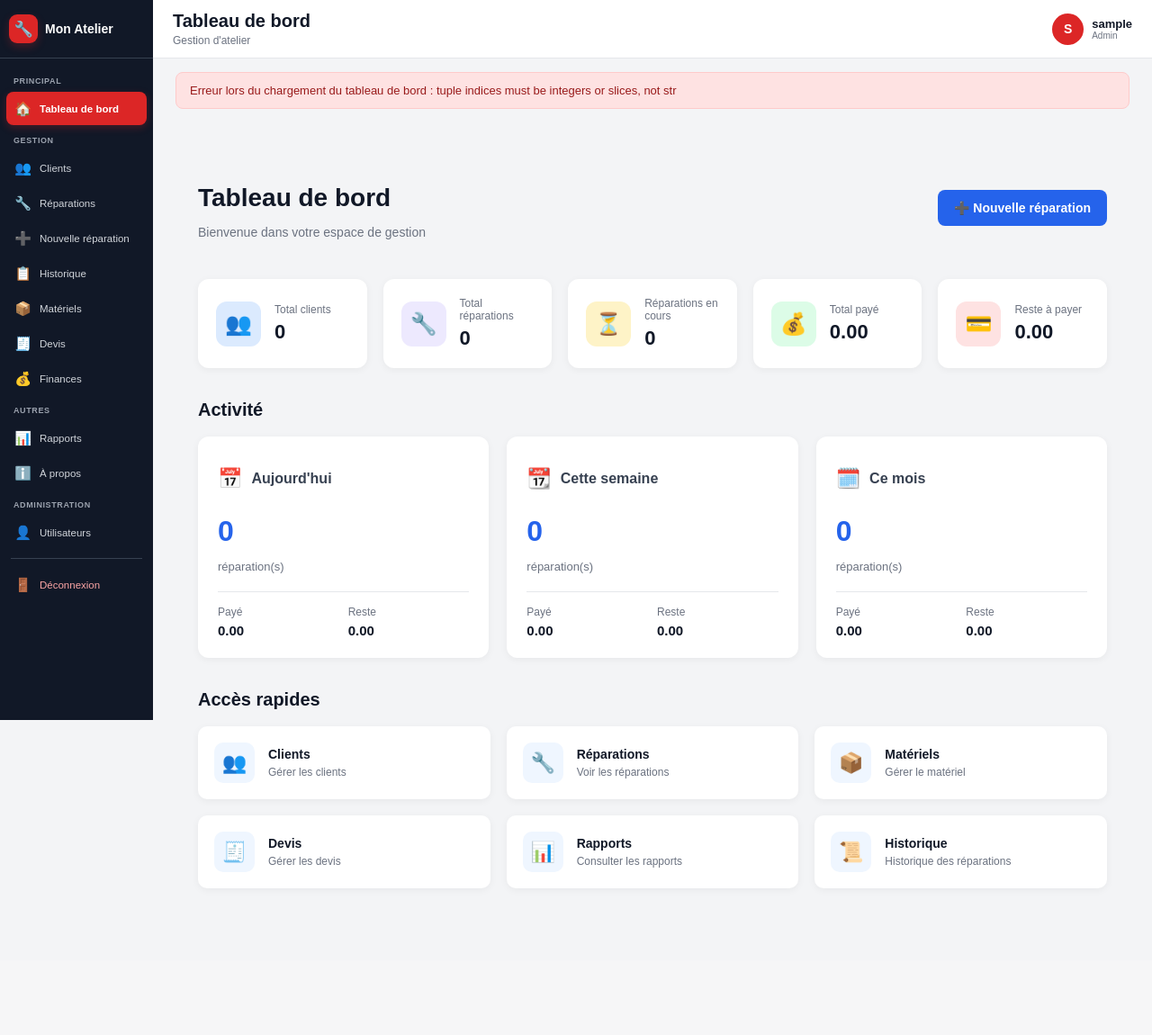
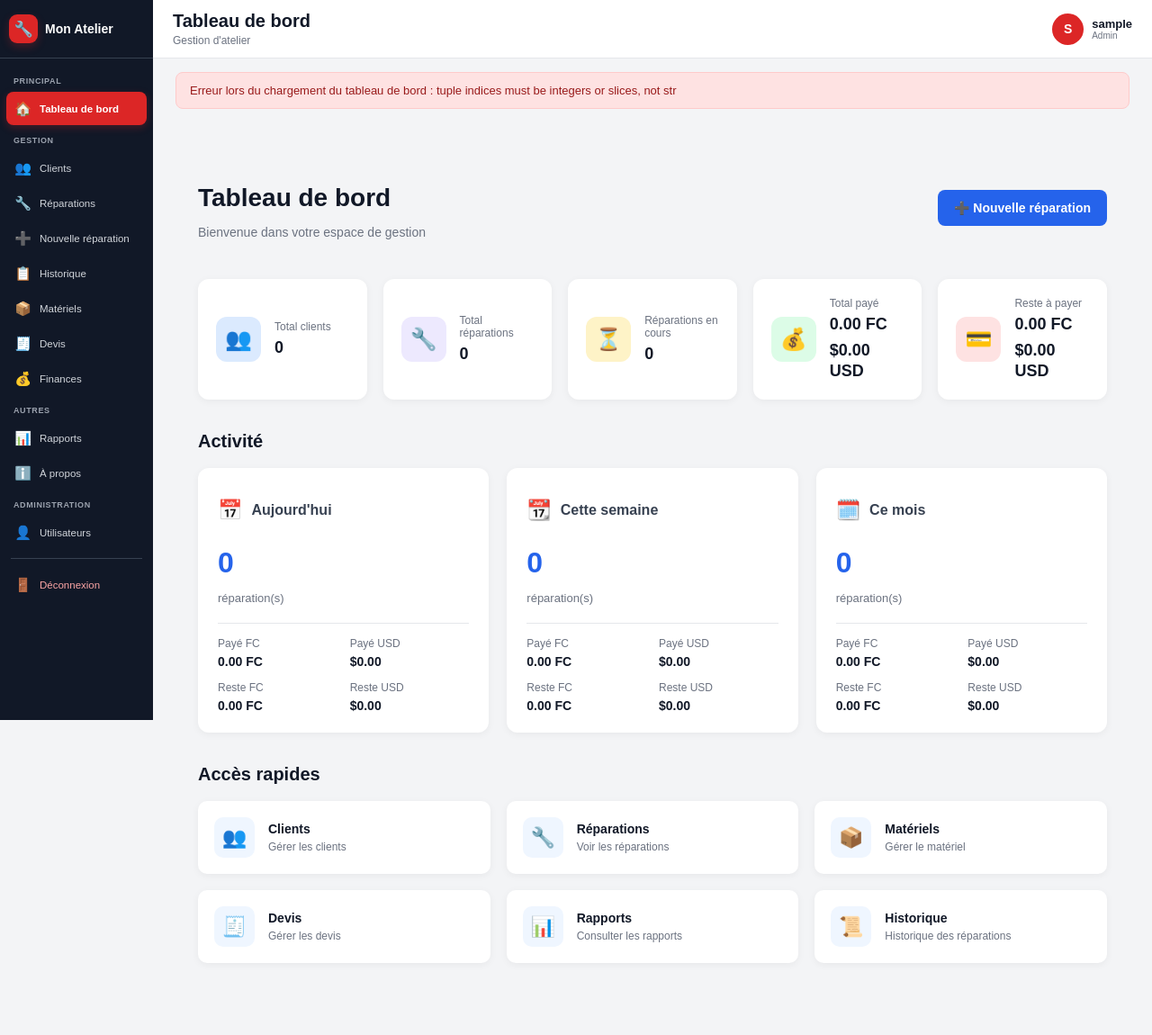
Before and after one commit to kavughe/mon-atelier, a Flask app: page / in a window 1280 px wide. Shown: the whole page at 90% size. Before the commit the page ends 964 px from the top, so only its background shows below. Run offline with Flask 3, Linux system fonts and the light colour scheme; the visitor is signed in with stand-in values (Sample User, id 1); data that the repository does not hold is empty; some libraries are stand-ins or nearby versions.

Commit message:
Mise à jour tableau de bord FC USD

```diff
--- a/templates/index.html
+++ b/templates/index.html
@@ -1,4 +1,3 @@
-
 {% extends "base.html" %}
 
 {% block title %}
@@ -44,7 +43,6 @@ Tableau de bord
     ================================== -->
 
     <div class="stats-grid">
-
 
         <!-- CLIENTS -->
 
@@ -115,9 +113,9 @@ Tableau de bord
         </div>
 
 
-        <!-- RECETTES -->
+        <!-- TOTAL PAYÉ -->
 
-        <div class="stat-card">
+        <div class="stat-card money-card">
 
             <div class="stat-icon money-icon">
                 💰
@@ -129,8 +127,14 @@ Tableau de bord
                     Total payé
                 </span>
 
-                <strong>
-                    {{ "%.2f"|format(recettes|default(0)|float) }}
+                <strong class="money-fc">
+                    {{ "{:,.2f}".format(recettes_fc|default(0)|float) }}
+                    FC
+                </strong>
+
+                <strong class="money-usd">
+                    ${{ "{:,.2f}".format(recettes_usd|default(0)|float) }}
+                    USD
                 </strong>
 
             </div>
@@ -138,9 +142,9 @@ Tableau de bord
         </div>
 
 
-        <!-- RESTE -->
+        <!-- RESTE À PAYER -->
 
-        <div class="stat-card">
+        <div class="stat-card money-card">
 
             <div class="stat-icon remaining-icon">
                 💳
@@ -152,20 +156,25 @@ Tableau de bord
                     Reste à payer
                 </span>
 
-                <strong>
-                    {{ "%.2f"|format(total_restant|default(0)|float) }}
+                <strong class="money-fc">
+                    {{ "{:,.2f}".format(total_restant_fc|default(0)|float) }}
+                    FC
+                </strong>
+
+                <strong class="money-usd">
+                    ${{ "{:,.2f}".format(total_restant_usd|default(0)|float) }}
+                    USD
                 </strong>
 
             </div>
 
         </div>
 
-
     </div>
 
 
     <!-- =================================
-         STATISTIQUES PAR PÉRIODE
+         ACTIVITÉ
     ================================== -->
 
     <h2 class="section-title">
@@ -176,42 +185,95 @@ Tableau de bord
     <div class="period-grid">
 
 
-        <!-- AUJOURD'HUI -->
+        <!-- =================================
+             AUJOURD'HUI
+        ================================== -->
 
         <div class="period-card">
 
             <div class="period-header">
+
                 <span>📅</span>
 
                 <h3>
                     Aujourd'hui
                 </h3>
+
             </div>
 
+
             <div class="period-number">
+
                 {{ reparations_jour|default(0) }}
+
             </div>
 
             <p>
                 réparation(s)
             </p>
 
+
             <div class="period-details">
 
                 <div>
-                    <span>Payé</span>
+
+                    <span>
+                        Payé FC
+                    </span>
 
                     <strong>
-                        {{ "%.2f"|format(recettes_jour|default(0)|float) }}
+                        {{ "{:,.2f}".format(
+                            recettes_jour_fc|default(0)|float
+                        ) }}
+                        FC
                     </strong>
+
                 </div>
 
+
                 <div>
-                    <span>Reste</span>
+
+                    <span>
+                        Payé USD
+                    </span>
 
                     <strong>
-                        {{ "%.2f"|format(reste_jour|default(0)|float) }}
+                        ${{ "{:,.2f}".format(
+                            recettes_jour_usd|default(0)|float
+                        ) }}
                     </strong>
+
+                </div>
+
+
+                <div>
+
+                    <span>
+                        Reste FC
+                    </span>
+
+                    <strong>
+                        {{ "{:,.2f}".format(
+                            reste_jour_fc|default(0)|float
+                        ) }}
+                        FC
+                    </strong>
+
+                </div>
+
+
+                <div>
+
+                    <span>
+                        Reste USD
+                    </span>
+
+                    <strong>
+                        ${{ "{:,.2f}".format(
+                            reste_jour_usd|default(0)|float
+                        ) }}
+                    </strong>
+
                 </div>
 
             </div>
@@ -219,42 +281,95 @@ Tableau de bord
         </div>
 
 
-        <!-- CETTE SEMAINE -->
+        <!-- =================================
+             CETTE SEMAINE
+        ================================== -->
 
         <div class="period-card">
 
             <div class="period-header">
+
                 <span>📆</span>
 
                 <h3>
                     Cette semaine
                 </h3>
+
             </div>
 
+
             <div class="period-number">
+
                 {{ reparations_semaine|default(0) }}
+
             </div>
 
             <p>
                 réparation(s)
             </p>
 
+
             <div class="period-details">
 
                 <div>
-                    <span>Payé</span>
+
+                    <span>
+                        Payé FC
+                    </span>
 
                     <strong>
-                        {{ "%.2f"|format(recettes_semaine|default(0)|float) }}
+                        {{ "{:,.2f}".format(
+                            recettes_semaine_fc|default(0)|float
+                        ) }}
+                        FC
                     </strong>
+
                 </div>
 
+
                 <div>
-                    <span>Reste</span>
+
+                    <span>
+                        Payé USD
+                    </span>
 
                     <strong>
-                        {{ "%.2f"|format(reste_semaine|default(0)|float) }}
+                        ${{ "{:,.2f}".format(
+                            recettes_semaine_usd|default(0)|float
+                        ) }}
                     </strong>
+
+                </div>
+
+
+                <div>
+
+                    <span>
+                        Reste FC
+                    </span>
+
+                    <strong>
+                        {{ "{:,.2f}".format(
+                            reste_semaine_fc|default(0)|float
+                        ) }}
+                        FC
+                    </strong>
+
+                </div>
+
+
+                <div>
+
+                    <span>
+                        Reste USD
+                    </span>
+
+                    <strong>
+                        ${{ "{:,.2f}".format(
+                            reste_semaine_usd|default(0)|float
+                        ) }}
+                    </strong>
+
                 </div>
 
             </div>
@@ -262,48 +377,100 @@ Tableau de bord
         </div>
 
 
-        <!-- CE MOIS -->
+        <!-- =================================
+             CE MOIS
+        ================================== -->
 
         <div class="period-card">
 
             <div class="period-header">
+
                 <span>🗓️</span>
 
                 <h3>
                     Ce mois
                 </h3>
+
             </div>
 
+
             <div class="period-number">
+
                 {{ reparations_mois|default(0) }}
+
             </div>
 
             <p>
                 réparation(s)
             </p>
 
+
             <div class="period-details">
 
                 <div>
-                    <span>Payé</span>
+
+                    <span>
+                        Payé FC
+                    </span>
 
                     <strong>
-                        {{ "%.2f"|format(recettes_mois|default(0)|float) }}
+                        {{ "{:,.2f}".format(
+                            recettes_mois_fc|default(0)|float
+                        ) }}
+                        FC
                     </strong>
+
                 </div>
 
+
                 <div>
-                    <span>Reste</span>
+
+                    <span>
+                        Payé USD
+                    </span>
 
                     <strong>
-                        {{ "%.2f"|format(reste_mois|default(0)|float) }}
+                        ${{ "{:,.2f}".format(
+                            recettes_mois_usd|default(0)|float
+                        ) }}
                     </strong>
+
+                </div>
+
+
+                <div>
+
+                    <span>
+                        Reste FC
+                    </span>
+
+                    <strong>
+                        {{ "{:,.2f}".format(
+                            reste_mois_fc|default(0)|float
+                        ) }}
+                        FC
+                    </strong>
+
+                </div>
+
+
+                <div>
+
+                    <span>
+                        Reste USD
+                    </span>
+
+                    <strong>
+                        ${{ "{:,.2f}".format(
+                            reste_mois_usd|default(0)|float
+                        ) }}
+                    </strong>
+
                 </div>
 
             </div>
 
         </div>
-
 
     </div>
 
@@ -328,6 +495,7 @@ Tableau de bord
             </span>
 
             <div>
+
                 <strong>
                     Clients
                 </strong>
@@ -335,6 +503,7 @@ Tableau de bord
                 <small>
                     Gérer les clients
                 </small>
+
             </div>
 
         </a>
@@ -348,6 +517,7 @@ Tableau de bord
             </span>
 
             <div>
+
                 <strong>
                     Réparations
                 </strong>
@@ -355,6 +525,7 @@ Tableau de bord
                 <small>
                     Voir les réparations
                 </small>
+
             </div>
 
         </a>
@@ -368,6 +539,7 @@ Tableau de bord
             </span>
 
             <div>
+
                 <strong>
                     Matériels
                 </strong>
@@ -375,6 +547,7 @@ Tableau de bord
                 <small>
                     Gérer le matériel
                 </small>
+
             </div>
 
         </a>
@@ -388,6 +561,7 @@ Tableau de bord
             </span>
 
             <div>
+
                 <strong>
                     Devis
                 </strong>
@@ -395,6 +569,7 @@ Tableau de bord
                 <small>
                     Gérer les devis
                 </small>
+
             </div>
 
         </a>
@@ -408,6 +583,7 @@ Tableau de bord
             </span>
 
             <div>
+
                 <strong>
                     Rapports
                 </strong>
@@ -415,6 +591,7 @@ Tableau de bord
                 <small>
                     Consulter les rapports
                 </small>
+
             </div>
 
         </a>
@@ -428,6 +605,7 @@ Tableau de bord
             </span>
 
             <div>
+
                 <strong>
                     Historique
                 </strong>
@@ -435,13 +613,12 @@ Tableau de bord
                 <small>
                     Historique des réparations
                 </small>
+
             </div>
 
         </a>
 
-
     </div>
-
 
 </div>
 
@@ -453,41 +630,55 @@ Tableau de bord
 <style>
 
 .dashboard-header {
+
     display: flex;
     justify-content: space-between;
     align-items: center;
     gap: 20px;
     margin-bottom: 30px;
+
 }
 
 
 .dashboard-header h1 {
+
     font-size: 28px;
     color: #111827;
     margin-bottom: 8px;
+
 }
 
 
 .dashboard-header p {
+
     color: #6b7280;
     font-size: 14px;
+
 }
 
 
 .dashboard-add-btn {
+
     background: #2563eb;
     color: white;
     text-decoration: none;
+
     padding: 12px 18px;
+
     border-radius: 8px;
+
     font-size: 14px;
     font-weight: bold;
+
     white-space: nowrap;
+
 }
 
 
 .dashboard-add-btn:hover {
+
     background: #1d4ed8;
+
 }
 
 
@@ -496,6 +687,7 @@ Tableau de bord
 ================================== */
 
 .stats-grid {
+
     display: grid;
 
     grid-template-columns:
@@ -504,10 +696,12 @@ Tableau de bord
     gap: 18px;
 
     margin-bottom: 35px;
+
 }
 
 
 .stat-card {
+
     background: white;
 
     border-radius: 12px;
@@ -522,10 +716,12 @@ Tableau de bord
 
     box-shadow:
         0 2px 8px rgba(0,0,0,0.05);
+
 }
 
 
 .stat-icon {
+
     width: 50px;
     height: 50px;
 
@@ -534,41 +730,52 @@ Tableau de bord
     display: flex;
 
     align-items: center;
-
     justify-content: center;
 
     font-size: 24px;
 
     flex-shrink: 0;
+
 }
 
 
 .clients-icon {
+
     background: #dbeafe;
+
 }
 
 
 .repairs-icon {
+
     background: #ede9fe;
+
 }
 
 
 .pending-icon {
+
     background: #fef3c7;
+
 }
 
 
 .money-icon {
+
     background: #dcfce7;
+
 }
 
 
 .remaining-icon {
+
     background: #fee2e2;
+
 }
 
 
 .stat-info {
+
     display: flex;
 
     flex-direction: column;
@@ -576,20 +783,41 @@ Tableau de bord
     gap: 5px;
 
     min-width: 0;
+
 }
 
 
 .stat-label {
+
     color: #6b7280;
 
     font-size: 12px;
+
 }
 
 
 .stat-info strong {
+
     color: #111827;
 
-        font-size: 22px;
+    font-size: 18px;
+
+    line-height: 1.3;
+
+}
+
+
+.money-fc {
+
+    font-weight: 700;
+
+}
+
+
+.money-usd {
+
+    font-weight: 700;
+
 }
 
 
@@ -598,11 +826,13 @@ Tableau de bord
 ================================== */
 
 .section-title {
+
     font-size: 20px;
 
     margin-bottom: 18px;
 
     color: #111827;
+
 }
 
 
@@ -611,6 +841,7 @@ Tableau de bord
 ================================== */
 
 .period-grid {
+
     display: grid;
 
     grid-template-columns:
@@ -619,10 +850,12 @@ Tableau de bord
     gap: 20px;
 
     margin-bottom: 35px;
+
 }
 
 
 .period-card {
+
     background: white;
 
     border-radius: 12px;
@@ -631,10 +864,12 @@ Tableau de bord
 
     box-shadow:
         0 2px 8px rgba(0,0,0,0.05);
+
 }
 
 
 .period-header {
+
     display: flex;
 
     align-items: center;
@@ -642,73 +877,91 @@ Tableau de bord
     gap: 10px;
 
     margin-bottom: 15px;
+
 }
 
 
 .period-header span {
+
     font-size: 22px;
+
 }
 
 
 .period-header h3 {
+
     font-size: 16px;
 
     color: #374151;
+
 }
 
 
 .period-number {
+
     font-size: 32px;
 
     font-weight: bold;
 
     color: #2563eb;
+
 }
 
 
 .period-card > p {
+
     color: #6b7280;
 
     font-size: 13px;
 
     margin-bottom: 20px;
+
 }
 
 
 .period-details {
+
     display: grid;
 
-        grid-template-columns: 1fr 1fr;
+    grid-template-columns:
+        1fr 1fr;
 
-        gap: 10px;
+    gap: 14px;
 
     border-top:
         1px solid #e5e7eb;
 
     padding-top: 15px;
+
 }
 
 
 .period-details div {
+
     display: flex;
 
     flex-direction: column;
 
     gap: 5px;
+
 }
 
 
 .period-details span {
+
     color: #6b7280;
 
     font-size: 12px;
+
 }
 
 
 .period-details strong {
+
     color: #111827;
 
-        font-size: 15px;
+    font-size: 14px;
+
 }
 
 
@@ -717,6 +970,7 @@ Tableau de bord
 ================================== */
 
 .quick-grid {
+
     display: grid;
 
     grid-template-columns:
@@ -725,10 +979,12 @@ Tableau de bord
     gap: 18px;
 
     padding-bottom: 30px;
+
 }
 
 
 .quick-card {
+
     background: white;
 
     border-radius: 10px;
@@ -749,20 +1005,23 @@ Tableau de bord
         0 2px 8px rgba(0,0,0,0.05);
 
     transition: 0.2s;
+
 }
 
 
 .quick-card:hover {
+
     transform: translateY(-2px);
 
     box-shadow:
         0 5px 15px rgba(0,0,0,0.08);
+
 }
 
 
 .quick-icon {
+
     width: 45px;
-
     height: 45px;
 
     border-radius: 10px;
@@ -772,55 +1031,67 @@ Tableau de bord
     display: flex;
 
     align-items: center;
-
     justify-content: center;
 
     font-size: 22px;
 
     flex-shrink: 0;
+
 }
 
 
 .quick-card div {
+
     display: flex;
 
     flex-direction: column;
 
     gap: 5px;
+
 }
 
 
 .quick-card strong {
+
     font-size: 14px;
+
 }
 
 
 .quick-card small {
+
     color: #6b7280;
 
     font-size: 12px;
+
 }
 
 
 /* =================================
-       PETIT ÉCRAN
+   RESPONSIVE
 ================================== */
 
 @media (max-width: 1100px) {
 
     .stats-grid {
+
         grid-template-columns:
             repeat(3, 1fr);
+
     }
 
     .period-grid {
+
         grid-template-columns:
             repeat(3, 1fr);
+
     }
 
     .quick-grid {
+
         grid-template-columns:
             repeat(2, 1fr);
+
     }
 
 }
@@ -829,24 +1100,32 @@ Tableau de bord
 @media (max-width: 700px) {
 
     .dashboard-header {
+
         align-items: flex-start;
 
         flex-direction: column;
+
     }
 
     .stats-grid {
+
         grid-template-columns:
             repeat(2, 1fr);
+
     }
 
     .period-grid {
+
         grid-template-columns:
             1fr;
+
     }
 
     .quick-grid {
+
         grid-template-columns:
             1fr;
+
     }
 
 }
@@ -855,12 +1134,16 @@ Tableau de bord
 @media (max-width: 500px) {
 
     .stats-grid {
+
         grid-template-columns:
             1fr;
+
     }
 
     .dashboard-header h1 {
+
         font-size: 23px;
+
     }
 
 }
```
Lines whose indentation alone changed are shown as unchanged.
